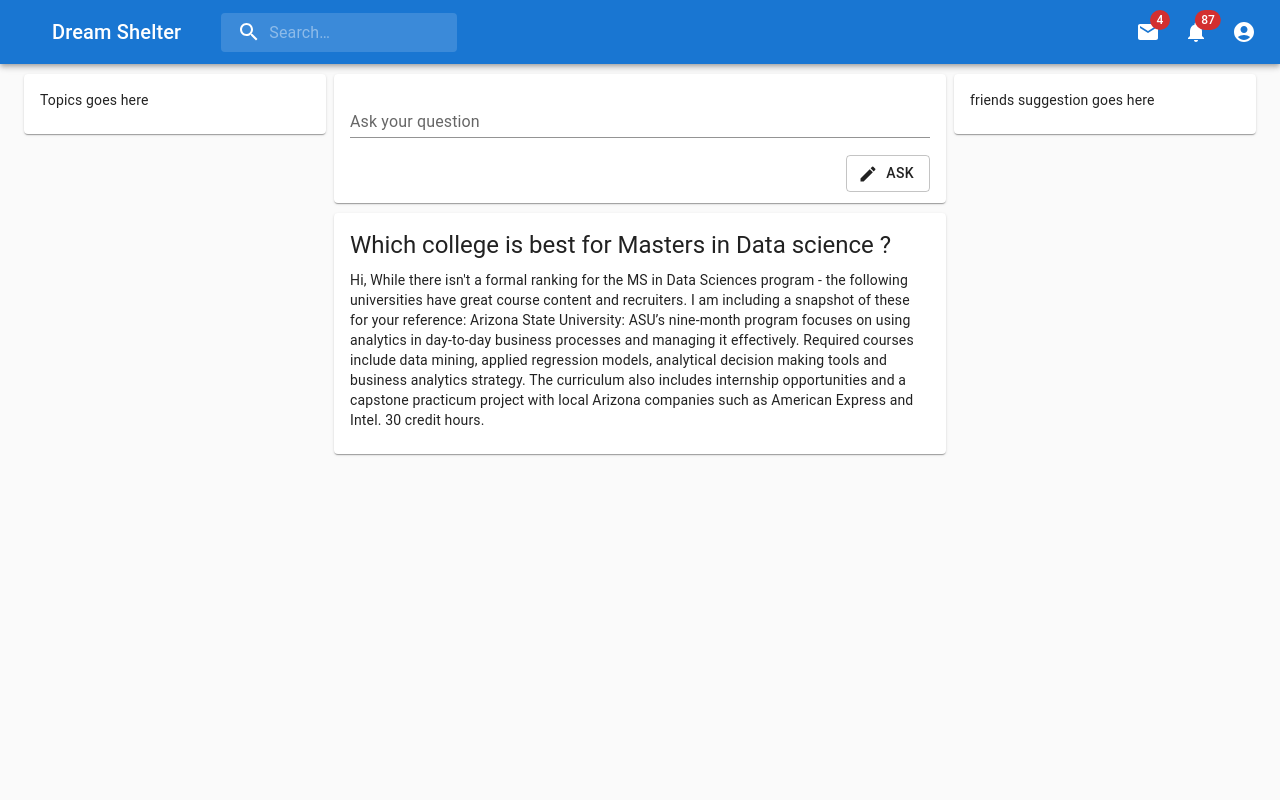
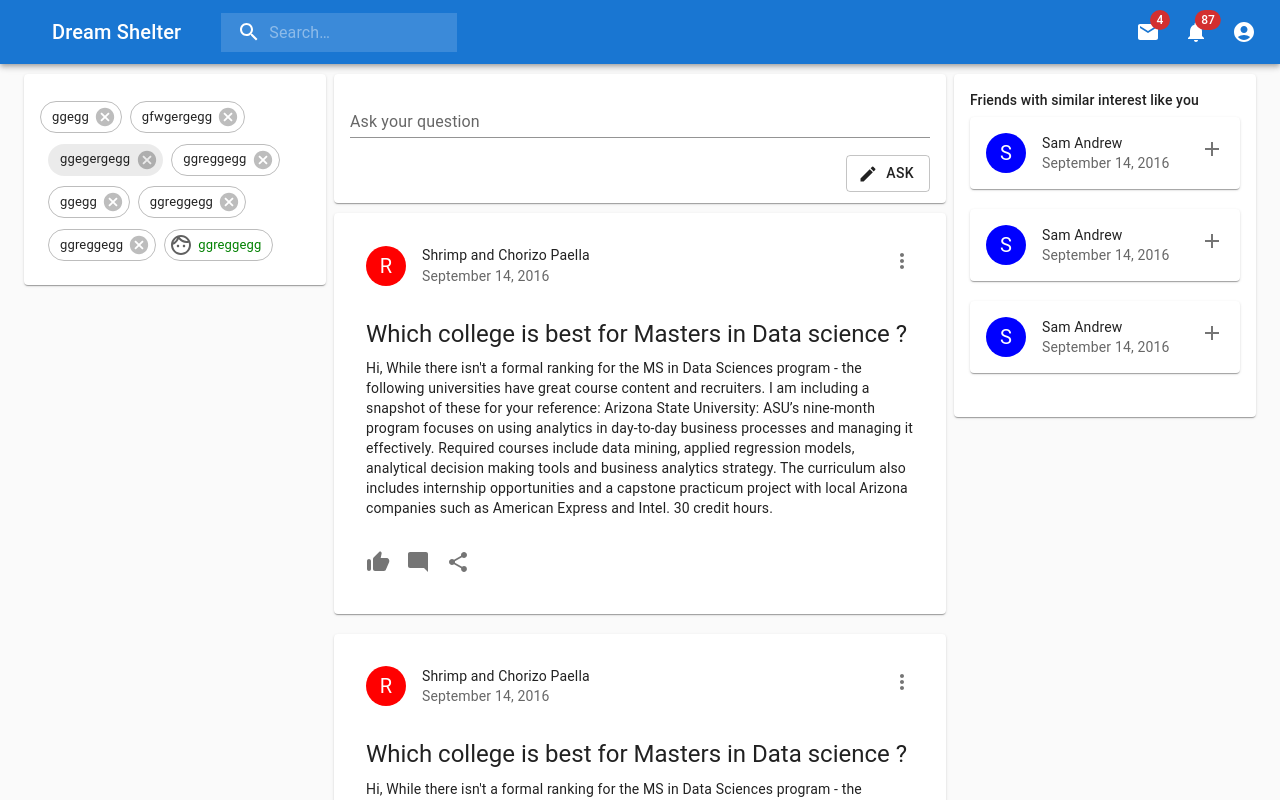
Before and after one commit to rajkumbhar/dram-shelter-forum, a Next.js app in the folder dream-shelter-forum/: page / in a window 1280 px wide. Shown: the top 800 px of the page. Built offline with nearby package versions, Linux system fonts and the light colour scheme.

Commit message:
Homwpage

```diff
--- a/dream-shelter-forum/components/Answer.js
+++ b/dream-shelter-forum/components/Answer.js
@@ -8,29 +8,65 @@ import {
   Typography,
 } from '@material-ui/core';
 import useStyle from '../utils/styles';
-import { TextField } from '@mui/material';
+import { Avatar, CardHeader, IconButton, TextField } from '@mui/material';
+import MoreVertIcon from '@mui/icons-material/MoreVert';
+import ThumbUpAltRoundedIcon from '@mui/icons-material/ThumbUpAltRounded';
+import ModeCommentRoundedIcon from '@mui/icons-material/ModeCommentRounded';
+import ShareRoundedIcon from '@mui/icons-material/ShareRounded';
 
 export default function Answer() {
   const classes = useStyle();
   return (
+    <>
       <Card>
+        <CardContent>
+          <CardHeader
+            avatar={
+              <Avatar sx={{ bgcolor: 'red' }} aria-label="recipe">
+                R
+              </Avatar>
+            }
+            action={
+              <IconButton aria-label="settings">
+                <MoreVertIcon />
+              </IconButton>
+            }
+            title="Shrimp and Chorizo Paella"
+            subheader="September 14, 2016"
+          />
           <CardContent>
             <Typography gutterBottom variant="h5" component="div">
               Which college is best for Masters in Data science ?
             </Typography>
-        <Typography variant="body2" color="text.secondary">
+            <Typography variant="body2" color="inherit">
               Hi, While there isn't a formal ranking for the MS in Data Sciences
               program - the following universities have great course content and
               recruiters. I am including a snapshot of these for your reference:
-          Arizona State University: ASU’s nine-month program focuses on using
-          analytics in day-to-day business processes and managing it
-          effectively. Required courses include data mining, applied regression
-          models, analytical decision making tools and business analytics
-          strategy. The curriculum also includes internship opportunities and a
-          capstone practicum project with local Arizona companies such as
-          American Express and Intel. 30 credit hours.
+              Arizona State University: ASU’s nine-month program focuses on
+              using analytics in day-to-day business processes and managing it
+              effectively. Required courses include data mining, applied
+              regression models, analytical decision making tools and business
+              analytics strategy. The curriculum also includes internship
+              opportunities and a capstone practicum project with local Arizona
+              companies such as American Express and Intel. 30 credit hours.
             </Typography>
           </CardContent>
+          <CardActions disableSpacing>
+            <IconButton
+              aria-label="add to favorites"
+              className={classes.actionCardIcons}
+            >
+              <ThumbUpAltRoundedIcon />
+            </IconButton>
+            <IconButton aria-label="share" className={classes.actionCardIcons}>
+              <ModeCommentRoundedIcon />
+            </IconButton>
+            <IconButton aria-label="share" className={classes.actionCardIcons}>
+              <ShareRoundedIcon />
+            </IconButton>
+          </CardActions>
+        </CardContent>
       </Card>
+    </>
   );
 }
--- a/dream-shelter-forum/components/Header.js
+++ b/dream-shelter-forum/components/Header.js
@@ -19,7 +19,7 @@ import { Container, CssBaseline, ThemeProvider } from '@material-ui/core';
 
 const Search = styled('div')(({ theme }) => ({
   position: 'relative',
-  borderRadius: theme.shape.borderRadius,
+  borderradius: theme.shape.borderradius,
   backgroundColor: alpha(theme.palette.common.white, 0.15),
   '&:hover': {
     backgroundColor: alpha(theme.palette.common.white, 0.25),
--- /dev/null
+++ b/dream-shelter-forum/components/Topics.js
@@ -0,0 +1,87 @@
+import Edit from '@mui/icons-material/Edit';
+import {
+  Button,
+  Card,
+  CardActions,
+  CardContent,
+  Grid,
+  Typography,
+} from '@material-ui/core';
+import useStyle from '../utils/styles';
+import {
+  Avatar,
+  CardHeader,
+  Chip,
+  IconButton,
+  Stack,
+  TextField,
+} from '@mui/material';
+import MoreVertIcon from '@mui/icons-material/MoreVert';
+import ThumbUpAltRoundedIcon from '@mui/icons-material/ThumbUpAltRounded';
+import ModeCommentRoundedIcon from '@mui/icons-material/ModeCommentRounded';
+import ShareRoundedIcon from '@mui/icons-material/ShareRounded';
+import { Info } from '@mui/icons-material';
+import FaceOutlinedIcon from '@mui/icons-material/FaceOutlined';
+
+export default function Topics() {
+  const classes = useStyle();
+  const handleDelete = () => {
+    console.info('You clicked the delete icon.');
+  };
+  const handleClick = () => {
+    console.info('You clicked the delete icon.');
+  };
+  return (
+    <>
+      <Stack direction="row" spacing={1} flexWrap="wrap">
+        <Chip
+          label="ggegg"
+          variant="outlined"
+          style={{ marginTop: '4%' }}
+          onDelete={handleDelete}
+        />
+        <Chip
+          label="gfwgergegg"
+          variant="outlined"
+          style={{ marginTop: '4%' }}
+          onDelete={handleDelete}
+        />
+        <Chip
+          label="ggegergegg"
+          style={{ marginTop: '4%' }}
+          onDelete={handleDelete}
+        />
+        <Chip
+          label="ggreggegg"
+          variant="outlined"
+          style={{ marginTop: '4%' }}
+          onDelete={handleDelete}
+        />
+        <Chip
+          label="ggegg"
+          variant="outlined"
+          style={{ marginTop: '4%' }}
+          onDelete={handleDelete}
+        />
+        <Chip
+          label="ggreggegg"
+          variant="outlined"
+          style={{ marginTop: '4%' }}
+          onDelete={handleDelete}
+        />
+        <Chip
+          label="ggreggegg"
+          variant="outlined"
+          style={{ marginTop: '4%' }}
+          onDelete={handleDelete}
+        />
+        <Chip
+          variant="outlined"
+          label="ggreggegg"
+          style={{ marginTop: '4%', color: 'green' }}
+          icon={<FaceOutlinedIcon />}
+        />
+      </Stack>
+    </>
+  );
+}
--- /dev/null
+++ b/dream-shelter-forum/components/UserSuggestion.js
@@ -0,0 +1,42 @@
+import Edit from '@mui/icons-material/Edit';
+import {
+  Button,
+  Card,
+  CardActions,
+  CardContent,
+  Grid,
+  Typography,
+} from '@material-ui/core';
+import useStyle from '../utils/styles';
+import { Avatar, CardHeader, IconButton, TextField } from '@mui/material';
+import MoreVertIcon from '@mui/icons-material/MoreVert';
+import ThumbUpAltRoundedIcon from '@mui/icons-material/ThumbUpAltRounded';
+import ModeCommentRoundedIcon from '@mui/icons-material/ModeCommentRounded';
+import ShareRoundedIcon from '@mui/icons-material/ShareRounded';
+import { Info } from '@mui/icons-material';
+import Add from '@material-ui/icons/Add';
+
+export default function UserSuggestion() {
+  const classes = useStyle();
+  return (
+    <>
+      <Card p={1.5} gap={2} bgcolor={'#f5f5f5'} borderradius={16}>
+        <CardHeader
+          avatar={
+            <Avatar sx={{ bgcolor: 'blue' }} aria-label="recipe">
+              S
+            </Avatar>
+          }
+          action={
+            <IconButton aria-label="settings">
+              <Add />
+            </IconButton>
+          }
+          title="Sam Andrew"
+          subheader="September 14, 2016"
+        />
+      </Card>
+      <br />
+    </>
+  );
+}
--- a/dream-shelter-forum/pages/index.js
+++ b/dream-shelter-forum/pages/index.js
@@ -15,6 +15,8 @@ import useStyle from '../utils/styles';
 import { TextField } from '@mui/material';
 import Question from '../components/Question';
 import Answer from '../components/Answer';
+import UserSuggestion from '../components/UserSuggestion';
+import Topics from '../components/Topics';
 
 export default function Home() {
   const classes = useStyle();
@@ -23,7 +25,9 @@ export default function Home() {
       <Grid container spacing={1}>
         <Grid item md={3} className={classes.hideCard}>
           <Card>
-            <CardContent>Topics goes here</CardContent>
+            <CardContent>
+              <Topics></Topics>
+            </CardContent>
           </Card>
         </Grid>
         <Grid item md={6} xs={12}>
@@ -32,12 +36,21 @@ export default function Home() {
           </Grid>
           <Grid className={classes.answerCard}>
             <Answer />
+            <br />
+            <Answer />
           </Grid>
         </Grid>
 
         <Grid item md={3} xs={12} className={classes.quesCard}>
           <Card>
-            <CardContent>friends suggestion goes here</CardContent>
+            <CardContent>
+              <Typography gutterBottom variant="subtitle2" component="div">
+                Friends with similar interest like you
+              </Typography>
+              <UserSuggestion />
+              <UserSuggestion />
+              <UserSuggestion />
+            </CardContent>
           </Card>
         </Grid>
       </Grid>
--- a/dream-shelter-forum/utils/styles.js
+++ b/dream-shelter-forum/utils/styles.js
@@ -34,6 +34,13 @@ const useStyles = makeStyles((theme) => ({
   answerCard: {
     marginBottom: '1%',
   },
+  actionCardIcons: {
+    marginLeft: '20px',
+  },
+  chips: {
+    margin: '10%',
+    color: 'green',
+  },
 }));
 
 export default useStyles;
```
Also changed, not shown: dream-shelter-forum/pages/usersignin.js (+20 -6 lines), dream-shelter-forum/pages/usersignup.js (+19 -6 lines). Lines whose indentation alone changed are shown as unchanged.
